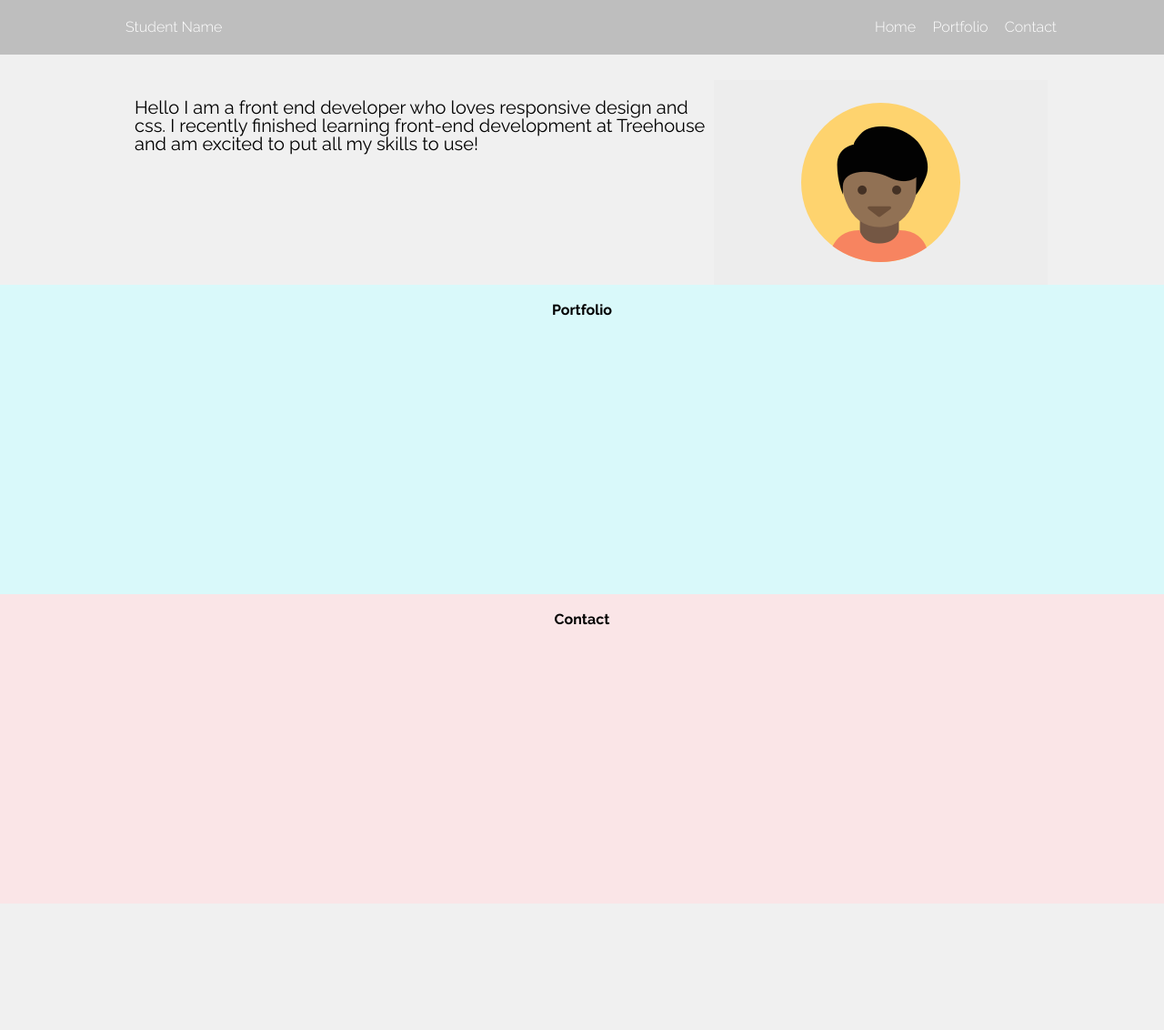
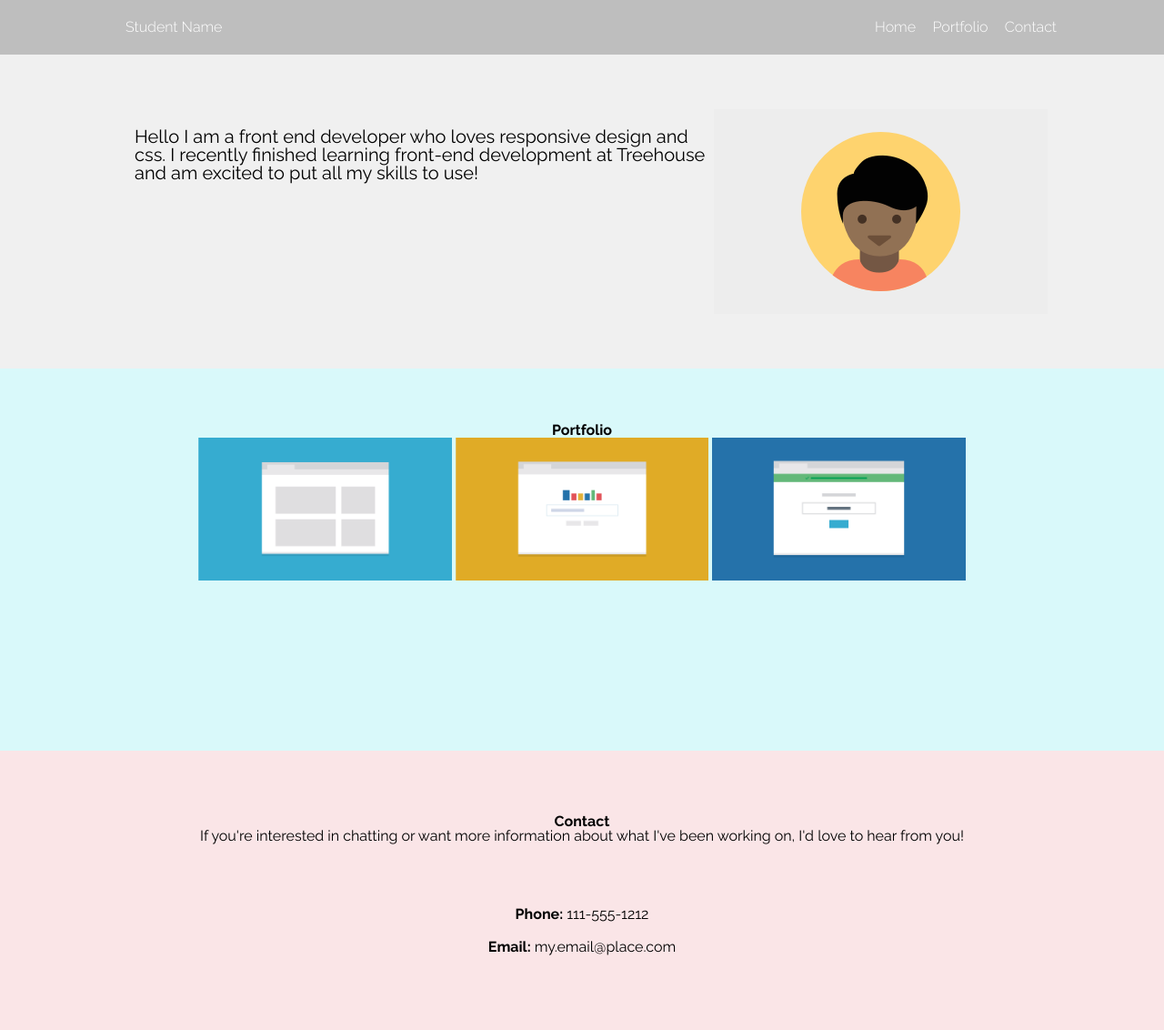
Before and after one commit to jonwalz/Treehouse_project2, a plain HTML site: page index.html in a window 1280 px wide. Shown: the whole page at 91% size. Before the commit the page ends 993 px from the top, so only its background shows below. Drawn offline with Linux system fonts and the light colour scheme.

Commit message:
Added photos and styling to portfolio section

```diff
--- a/index.html
+++ b/index.html
@@ -28,15 +28,34 @@
 </div>
 
 <div class="portfolio" id="portfolio">
-    <h1>Portfolio</h1>
-    <div class="col"></div>
-    <div class="col"></div>
-    <div class="col"></div>
+    <div class="portfolio-container">
+        <h1>Portfolio</h1>
+        <div class="col">
+            <img src="Images/portfolio-1.png" alt="Image of first portfolio piece">
+        </div>
+        <div class="col">
+            <img src="Images/portfolio-2.png" alt="Image of first portfolio piece">
+        </div>
+        <div class="col">
+            <img src="Images/portfolio-3.png" alt="Image of first portfolio piece">
+        </div>
+    </div>
 </div>
 
 <div class="contact" id="contact">
-    <h1>Contact</h1>
+    <div class="contact-container">
+        <h1>Contact</h1>
+        <p>If you're interested in chatting or want more information about what I've been working on, I'd love to hear
+            from you!</p>
+        <ul class="info-list">
+            <li><span class="info">Phone:</span> 111-555-1212</li>
+            <li><span class="info">Email:</span> my.email@place.com</li>
+        </ul>
+    </div>
 </div>
 
+<div class="footer">
+
+</div>
 </body>
 </html>
--- a/styles.css
+++ b/styles.css
@@ -110,13 +110,14 @@ a:hover {
 }
 
 body {
-    margin-top: 88px;
+    margin-top: 60px;
     background: rgba(237, 237, 237, 0.82);
     font-family: 'Raleway', sans-serif;
 }
 
 .section1 {
     width: 80%;
+    padding: 60px;
     margin: 0 auto;
     font-family: 'Raleway', sans-serif;
 }
@@ -142,29 +143,69 @@ body {
 **************************/
 
 .portfolio {
-    padding: 20px;
+    padding: 60px;
     text-align: center;
     min-height: 300px;
     background: rgb(217, 249, 250);
 }
 
+.portfolio-container {
+    width: 80%;
+    margin: 0 auto;
+}
+
 .portfolio h1 {
     font-weight: 600;
 }
-
+.portfolio .col {
+    display: inline-block;
+    width: 30%;
+    di
+}
+.portfolio .col img {
+    width: 100%;
+}
 /*************************
     Contact Section
 **************************/
 
 .contact {
-    padding: 20px;
+    padding: 60px;
     text-align: center;
     min-height: 300px;
     background: rgb(250, 229, 231);
 }
 
+.contact-container {
+    margin: 0 auto;
+}
+
+.contact > * {
+    padding: 10px;
+}
+
 .contact h1 {
     font-weight: 600;
+}
+
+.info-list {
+    padding: 60px;
+}
+
+.info-list li {
+    padding: 10px;
+}
+
+.info {
+    font-weight: 600;
+}
+
+/*************************
+    Footer
+**************************/
+
+.footer {
+    min-height: 60px;
 }
 
 /***************
```
